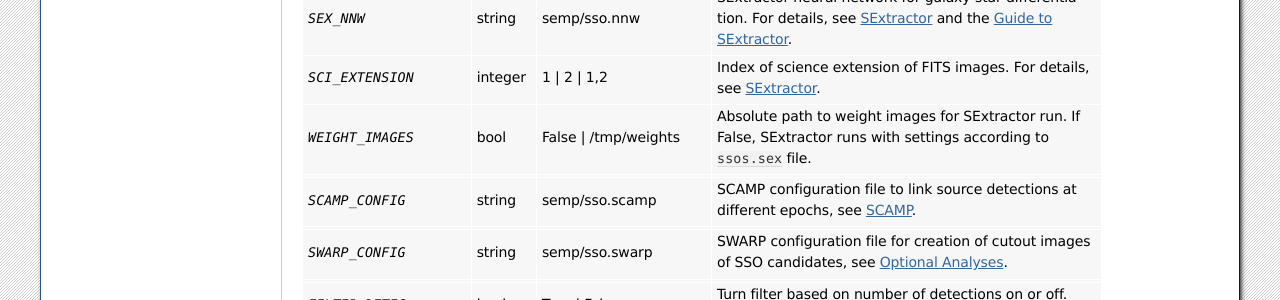
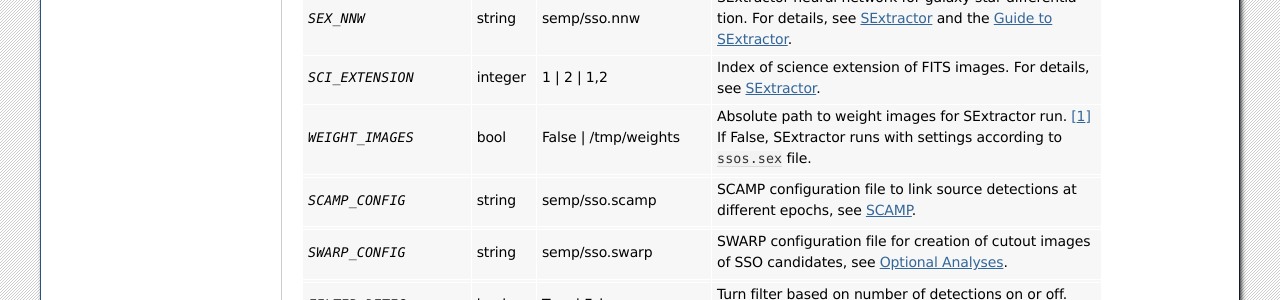
Before and after one commit to maxmahlke/ssos, a Sphinx documentation site: the page built from docs/setup.rst, in a window 1280 px wide and 900 px high, scrolled down 700 px. Shown: the part 152-452 px from the top of the window. Built offline with Sphinx 7.4.7, drawn with Linux system fonts in a browser that asks for light colours; some of the changed text lies outside the part shown.

Commit message:
Docs update

```diff
--- a/docs/setup.rst
+++ b/docs/setup.rst
@@ -74,8 +74,8 @@ The default ``pipeline_settings.ssos`` file can be `found here <https://github.c
     | `SCI_EXTENSION`       | integer | 1 |  2 | 1,2            | Index of science extension of FITS images. For details, see               |
     |                       |         |                         | :ref:`sextractor_section`.                                                |
     +-----------------------+---------+-------------------------+---------------------------------------------------------------------------+
-    | `WEIGHT_IMAGES`       | bool    | False | /tmp/weights    | Absolute path to weight images for SExtractor run. If False, SExtractor   |
-    |                       |         |                         | runs with settings according to ``ssos.sex`` file.                        |
+    | `WEIGHT_IMAGES`       | bool    | False | /tmp/weights    | Absolute path to weight images for SExtractor run. [#]_ If False,         |
+    |                       |         |                         | SExtractor runs with settings according to ``ssos.sex`` file.             |
     +-----------------------+---------+-------------------------+---------------------------------------------------------------------------+
     +-----------------------+---------+-------------------------+---------------------------------------------------------------------------+
     | `SCAMP_CONFIG`        | string  | semp/sso.scamp          | SCAMP configuration file to link source detections at different epochs,   |
```
Also changed, not shown: other parts of docs/setup.rst (+2 -1 lines), 1 other file.
